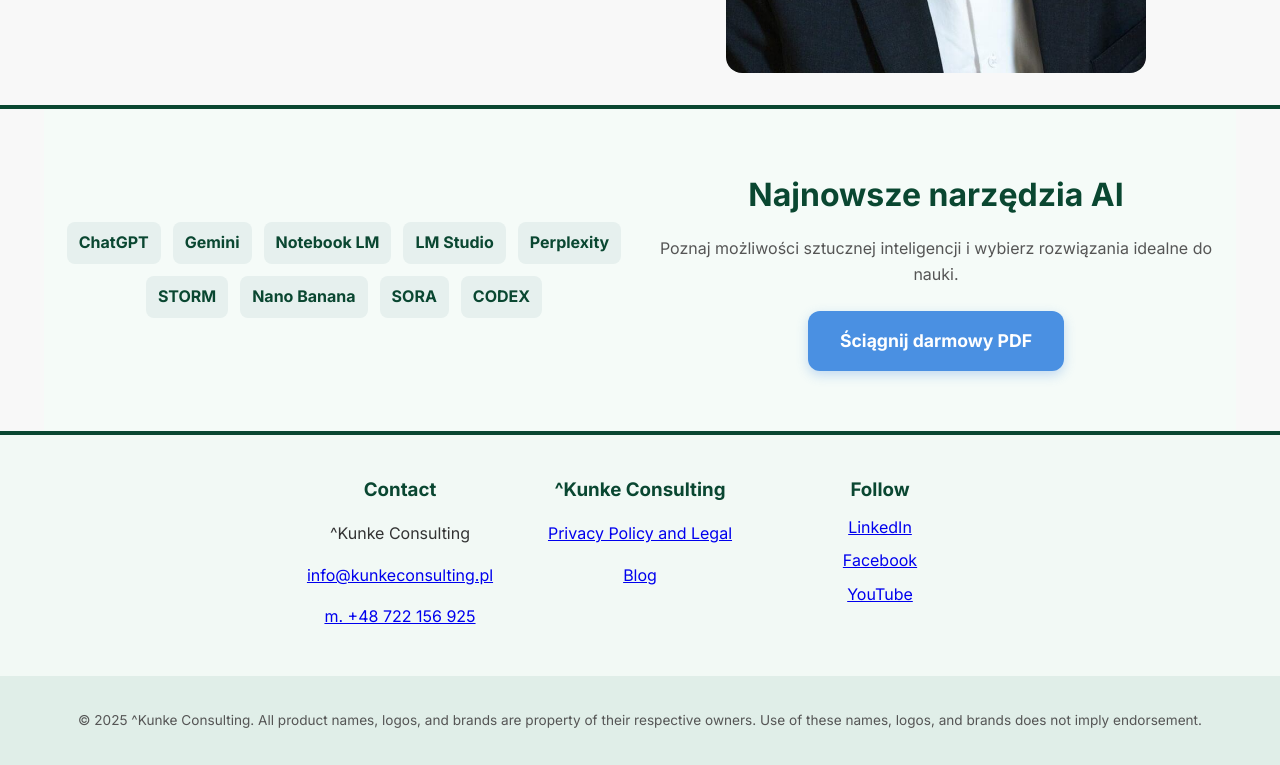
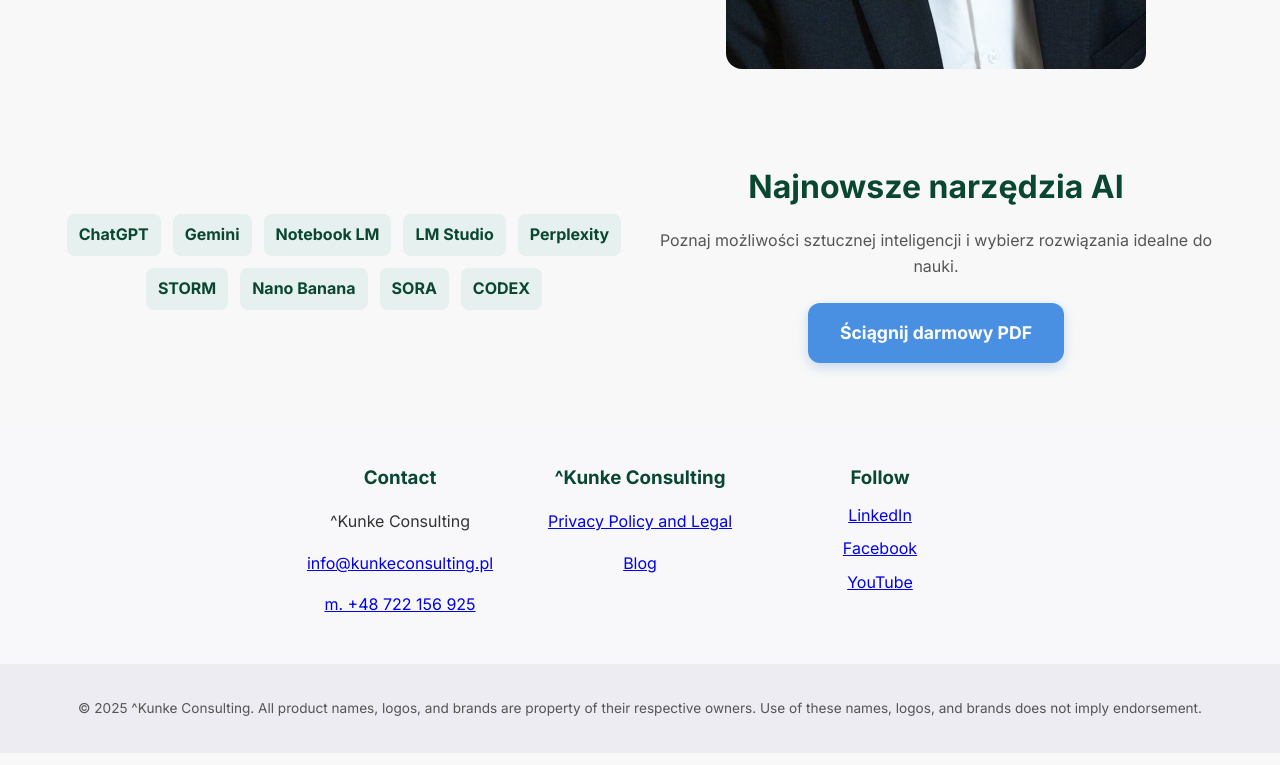
Before and after one commit to BlazejKunke/kunke-consulting-website, an Astro site: page /ai-dla-ucznia-i-studenta-2025 in a window 1280 px wide. Shown: the part 944-1709 px from the top of the page. Built offline with nearby package versions, Linux system fonts and the light colour scheme; Astro itself is replaced by a stand-in of ours; no server answers.

Commit message:
Revert "style: add section dividers and footer styling (#32)"
This reverts commit a71161467c0f3fa3c61507c62098aca005d6bbf7.

```diff
--- a/src/pages/ai-dla-ucznia-i-studenta-2025.astro
+++ b/src/pages/ai-dla-ucznia-i-studenta-2025.astro
@@ -89,14 +89,6 @@
       padding: 60px 20px;
       max-width: 1200px;
       margin: 0 auto;
-        background: #f5fbf8;
-      }
-
-      .section-divider {
-        border: none;
-        height: 4px;
-        background: var(--color-primary);
-        margin: 0;
     }
 
     .tool-cloud {
@@ -139,7 +131,7 @@
 
     /* Footer Styles */
     footer {
-        background: #f2f9f5;
+      background: #f8f8fa;
       padding: 40px 0 0 0;
       text-align: center;
       width: 100%;
@@ -186,7 +178,7 @@
     .footer-bottom {
       margin-top: 30px;
       padding: 20px 10px;
-        background: #e0eee8;
+      background: #ececf2;
       font-size: 0.85em;
       color: #555;
       width: 100%;
@@ -225,11 +217,7 @@
     </div>
   </section>
 
-    <hr class="section-divider" />
-
   <ExperienceSection />
-
-    <hr class="section-divider" />
 
   <section class="ai-tools-section">
     <div class="tool-cloud">
@@ -249,8 +237,6 @@
       <a href="/Sztuczna%20Inteligencja%20dla%20ucznia%20i%20studenta%202025%20KC.pdf" class="cta-primary" download>Ściągnij darmowy PDF</a>
     </div>
   </section>
-
-  <hr class="section-divider" />
 
   <footer>
     <div class="footer-wrapper">
```
Lines whose indentation alone changed are shown as unchanged.
